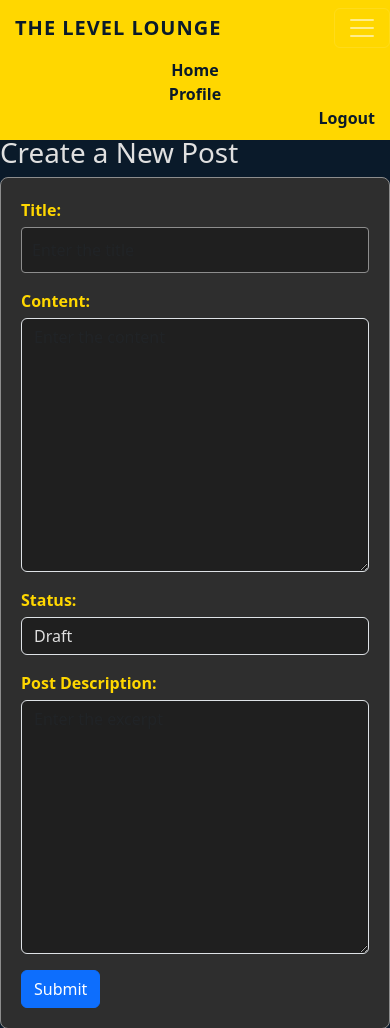
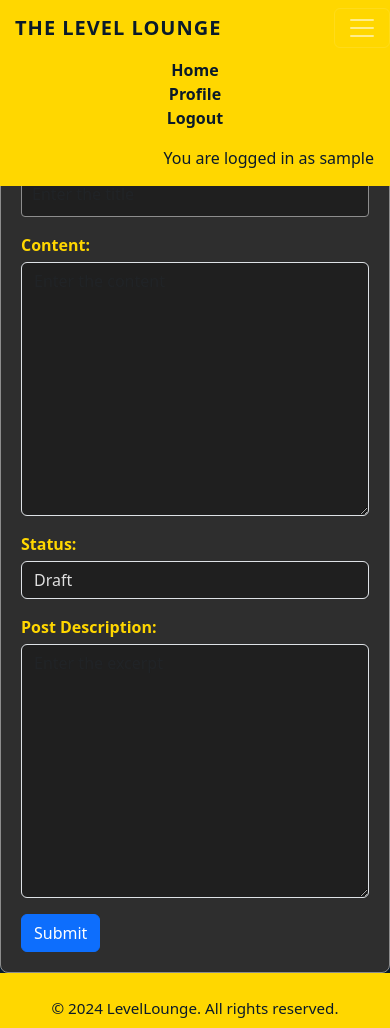
Before and after one commit to SimonMoynihan33/Level-Lounge, a Django app: page /create_post/ in a window 390 px wide, after a click on "Click to toggle mobile dropdown menu". Shown: the top 1028 px of the page. Run offline with Django 5.2, Linux system fonts and the light colour scheme; the visitor is signed in with stand-in values (Sample User, id 1); some libraries are stand-ins or nearby versions; some web fonts are replaced.

Commit message:
Change navbar so issue with logout button aligning right on mobiles doesn't happen

```diff
--- a/static/css/style.css
+++ b/static/css/style.css
@@ -140,6 +140,11 @@ ul.navbar-nav li a {
     /* Ensures all links are vertically aligned */
     align-items: center;
     /* Vertically centers the links */
+}
+
+/* Logged in as prompt in top right */
+.logged-in-as {
+    color: #0a1a2a;
 }
 
 /* Footer Styles */
--- a/templates/base.html
+++ b/templates/base.html
@@ -57,17 +57,24 @@
                                     aria-current="page" href="{% url 'profile' user.username %}">Profile</a>
                             </li>
                             <!-- Right-aligned links (Login/Logout) -->
-                            <li class="nav-item ms-auto">
+                            <li class="nav-item">
                                 <a class="nav-link {% if request.path == logout_url %}active{% endif %}"
                                     href="{% url 'account_logout' %}">Logout</a>
                             </li>
                             {% else %}
-                            <li class="nav-item ms-auto">
+                            <li class="nav-item">
                                 <a class="nav-link {% if request.path == login_url %}active{% endif %}"
                                     href="{% url 'account_login' %}">Login</a>
                             </li>
                             {% endif %}
                         </ul>
+                        {% if user.is_authenticated %}
+                        <div class="ms-auto logged-in-as">
+                            <p class="text-end m-3">You are logged in as {{ user }}</p>
+                            {% else %}
+                            <p class="text-end m-3">You are not logged in</p>
+                            {% endif %}
+                        </div>
                     </div>
                 </div>
             </nav>
@@ -86,11 +93,6 @@
             </div>
 
             <main class="flex-shrink-0 main-bg">
-                {% if user.is_authenticated %}
-                <p class="text-end m-3">You are logged in as {{ user }}</p>
-                {% else %}
-                <p class="text-end m-3">You are not logged in</p>
-                {% endif %}
 
                 {% block content %}
                 <!-- Content Goes here -->
```
